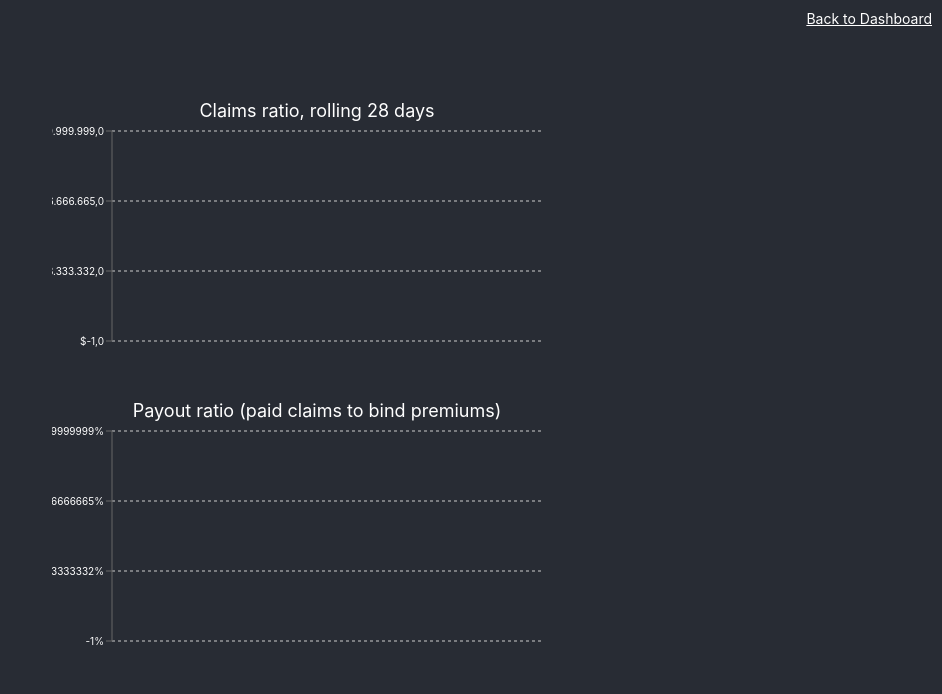
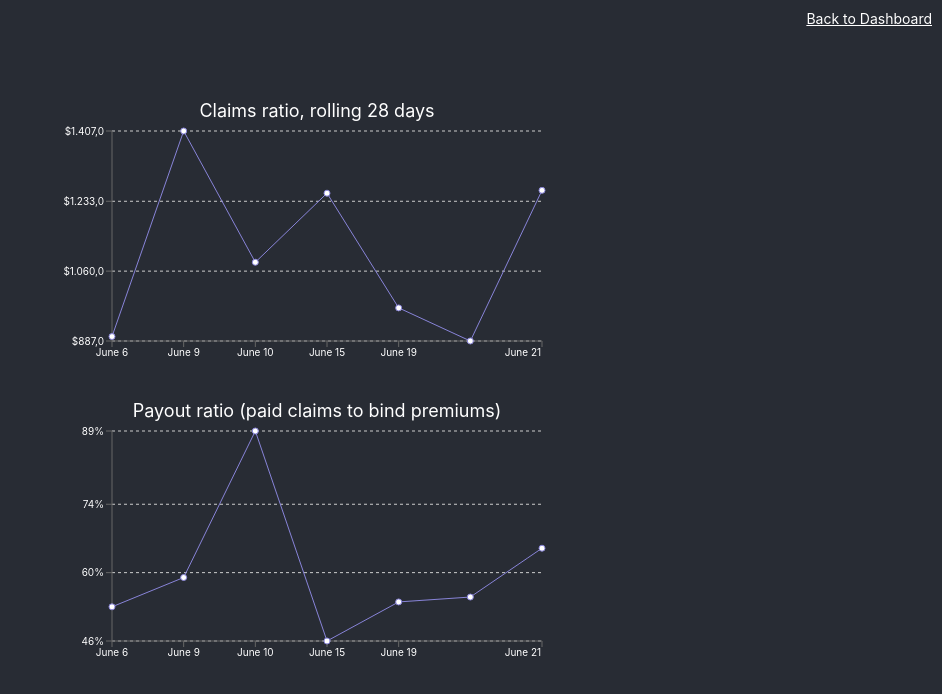
Before and after one commit to sergeim28/recharts-reports, a React (Create React App) app: page /claimKPIs in a window 1280 px wide. Shown: the top 694 px of the page, without its empty margins (338-1280 px from the left). Built offline with nearby package versions, Linux system fonts and the light colour scheme.

Commit message:
fix charts for ClaimKPIs

```diff
--- a/src/pages/ClaimKPIs.js
+++ b/src/pages/ClaimKPIs.js
@@ -23,6 +23,11 @@ const styles = {
 }
 
 export const ClaimKPIs = () => {
+  const filters = {
+    all: true,
+    broker: false,
+    direct: false,
+  }
   return (
     <div style={styles.root}>
       <Link to="/" style={styles.topLink}>
@@ -31,11 +36,11 @@ export const ClaimKPIs = () => {
       <div>
         <div style={styles.horizontalTextContainer}>
           <HorizontalText text="Claims ratio, rolling 28 days" />
-          <MyLineChart symbol='$' dataKey="spend" />
+          <MyLineChart symbol='$' dataKey="spend" filters={filters} />
         </div>
         <div style={styles.horizontalTextContainer}>
           <HorizontalText text="Payout ratio (paid claims to bind premiums)" />
-          <MyLineChart symbol='%' dataKey="percentage" />
+          <MyLineChart symbol='%' dataKey="percentage" filters={filters} />
         </div>
       </div>
     </div>
```
